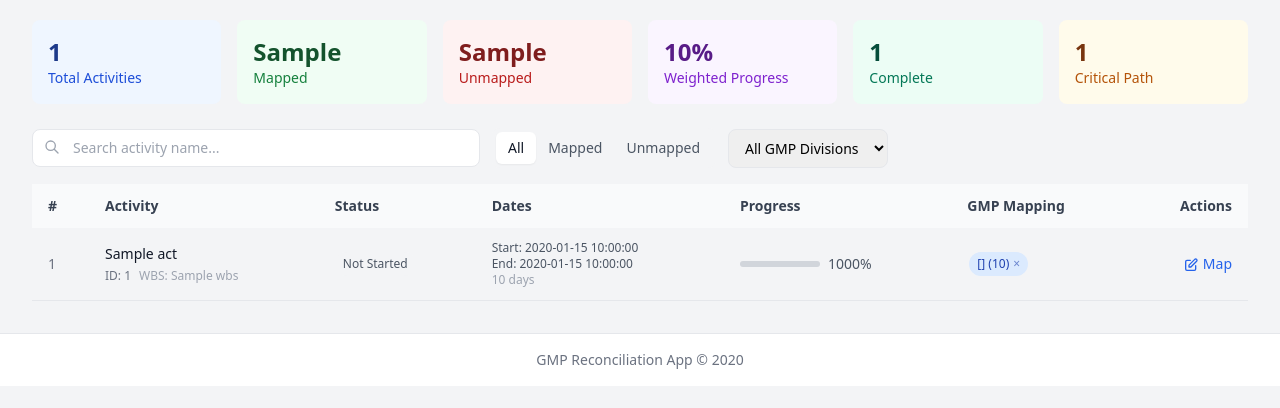
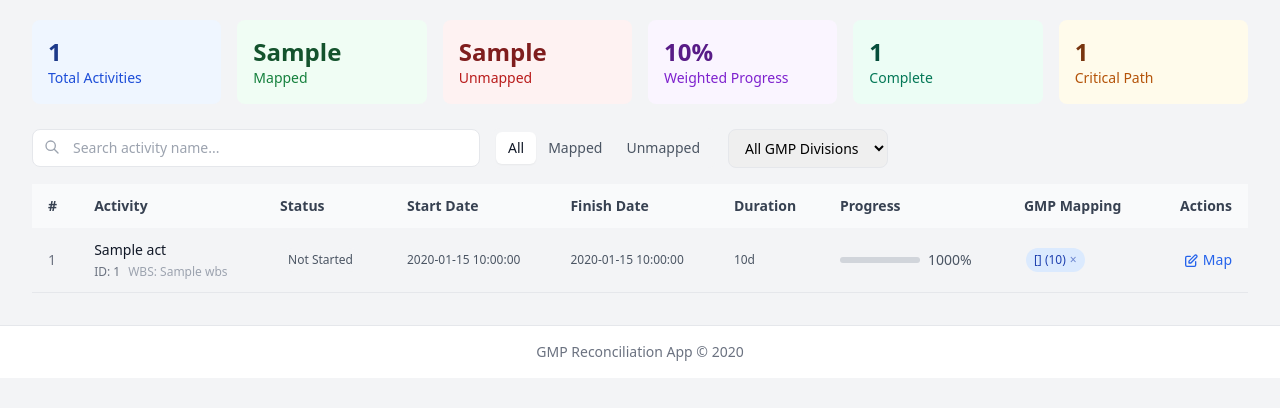
Before and after one commit to leogalvao/gmp-recon-app, a FastAPI app: template app/templates/schedule.html in a window 1280 px wide. Shown: the part 156-564 px from the top of the page. Run offline with FastAPI, Linux system fonts and the light colour scheme; the template is opened without the code that fills it: most values are stand-ins (such as "Sample title", 1, 10 or a date in 2020); some libraries are stand-ins or nearby versions.

Commit message:
feat: Split combined Dates column into separate Start Date, Finish Date, Duration columns
- Replace single "Dates" column with three distinct columns for better readability
- Start/Finish dates show green with checkmark (✓) when actual (P6 recorded dates)
- Duration displayed in compact format (e.g., "45d")
- Update colspan to 9 and fix filterTable selector for new column layout

🤖 Generated with [Claude Code](https://claude.com/claude-code)

Co-Authored-By: Claude Opus 4.5 <noreply@anthropic.com>

```diff
--- a/app/templates/schedule.html
+++ b/app/templates/schedule.html
@@ -143,7 +143,9 @@
                     <th class="px-4 py-3 font-semibold text-gray-700">#</th>
                     <th class="px-4 py-3 font-semibold text-gray-700">Activity</th>
                     <th class="px-4 py-3 font-semibold text-gray-700">Status</th>
-                    <th class="px-4 py-3 font-semibold text-gray-700">Dates</th>
+                    <th class="px-4 py-3 font-semibold text-gray-700">Start Date</th>
+                    <th class="px-4 py-3 font-semibold text-gray-700">Finish Date</th>
+                    <th class="px-4 py-3 font-semibold text-gray-700">Duration</th>
                     <th class="px-4 py-3 font-semibold text-gray-700">Progress</th>
                     <th class="px-4 py-3 font-semibold text-gray-700">GMP Mapping</th>
                     <th class="px-4 py-3 font-semibold text-gray-700 text-right">Actions</th>
@@ -187,25 +189,25 @@
                         {% endif %}
                     </td>
                     <td class="px-4 py-3">
-                        {% if act.start_date or act.finish_date %}
-                        <div class="text-xs">
-                            {% if act.start_date %}
-                            <div class="{% if act.start_is_actual %}text-green-600 font-medium{% else %}text-gray-600{% endif %}">
-                                Start: {{ act.start_date }}{% if act.start_is_actual %} ✓{% endif %}
-                            </div>
-                            {% endif %}
-                            {% if act.finish_date %}
-                            <div class="{% if act.finish_is_actual %}text-green-600 font-medium{% else %}text-gray-600{% endif %}">
-                                End: {{ act.finish_date }}{% if act.finish_is_actual %} ✓{% endif %}
-                            </div>
-                            {% endif %}
-                            {% if act.duration_days %}
-                            <div class="text-gray-400">{{ act.duration_days }} days</div>
-                            {% endif %}
+                        {% if act.start_date %}
+                        <div class="text-xs {% if act.start_is_actual %}text-green-600 font-medium{% else %}text-gray-600{% endif %}">
+                            {{ act.start_date }}{% if act.start_is_actual %} ✓{% endif %}
                         </div>
                         {% else %}
                         <span class="text-gray-400 text-xs">-</span>
                         {% endif %}
+                    </td>
+                    <td class="px-4 py-3">
+                        {% if act.finish_date %}
+                        <div class="text-xs {% if act.finish_is_actual %}text-green-600 font-medium{% else %}text-gray-600{% endif %}">
+                            {{ act.finish_date }}{% if act.finish_is_actual %} ✓{% endif %}
+                        </div>
+                        {% else %}
+                        <span class="text-gray-400 text-xs">-</span>
+                        {% endif %}
+                    </td>
+                    <td class="px-4 py-3 text-xs text-gray-600">
+                        {% if act.duration_days %}{{ act.duration_days }}d{% else %}-{% endif %}
                     </td>
                     <td class="px-4 py-3">
                         <div class="flex items-center gap-2">
@@ -243,7 +245,7 @@
                 {% endfor %}
                 {% if not activities %}
                 <tr>
-                    <td colspan="6" class="px-4 py-8 text-center text-gray-500">
+                    <td colspan="9" class="px-4 py-8 text-center text-gray-500">
                         No schedule activities found. Import schedule.csv from the Settings page or use the Import button above.
                     </td>
                 </tr>
@@ -326,7 +328,7 @@ function filterTable() {
     rows.forEach(row => {
         const taskName = row.querySelector('td:nth-child(2)').textContent.toLowerCase();
         const status = row.dataset.status;
-        const mappings = row.querySelector('td:nth-child(5)').textContent;
+        const mappings = row.querySelector('td:nth-child(8)').textContent;
 
         let show = true;
 
```
